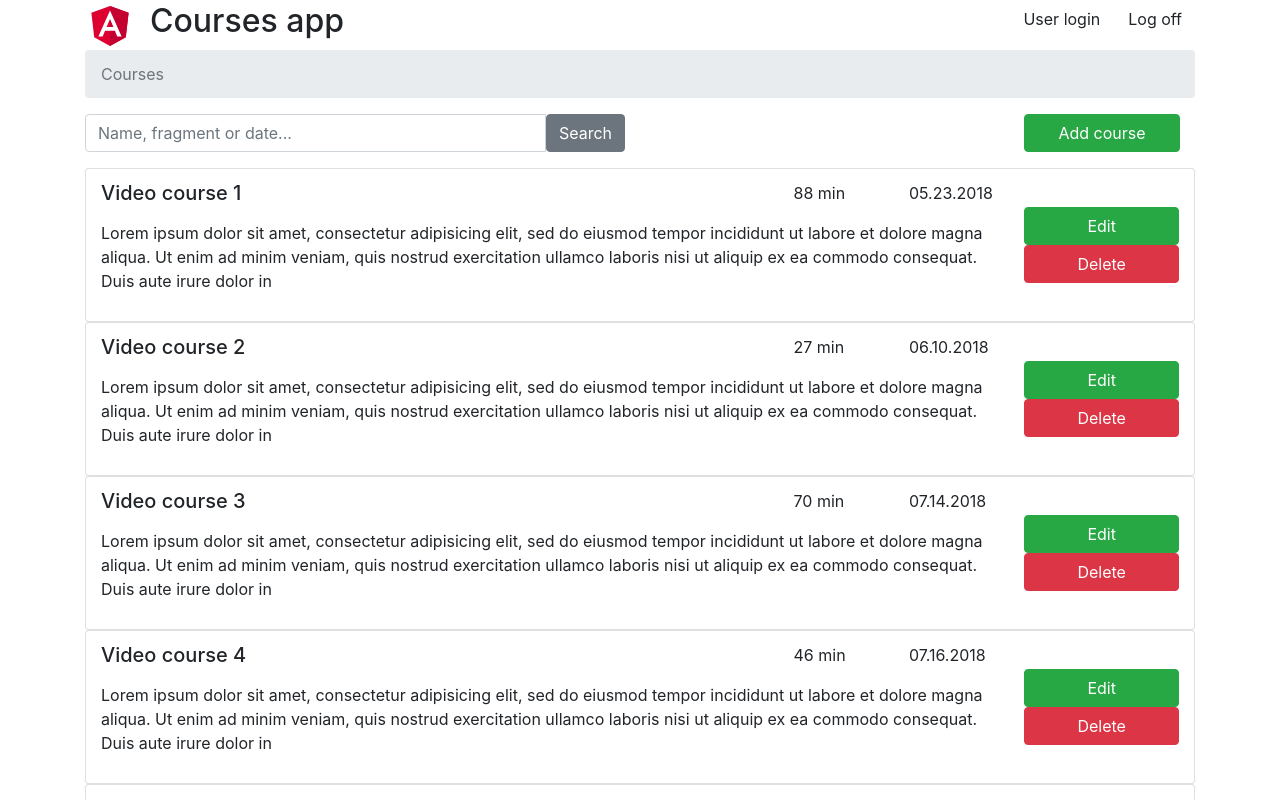
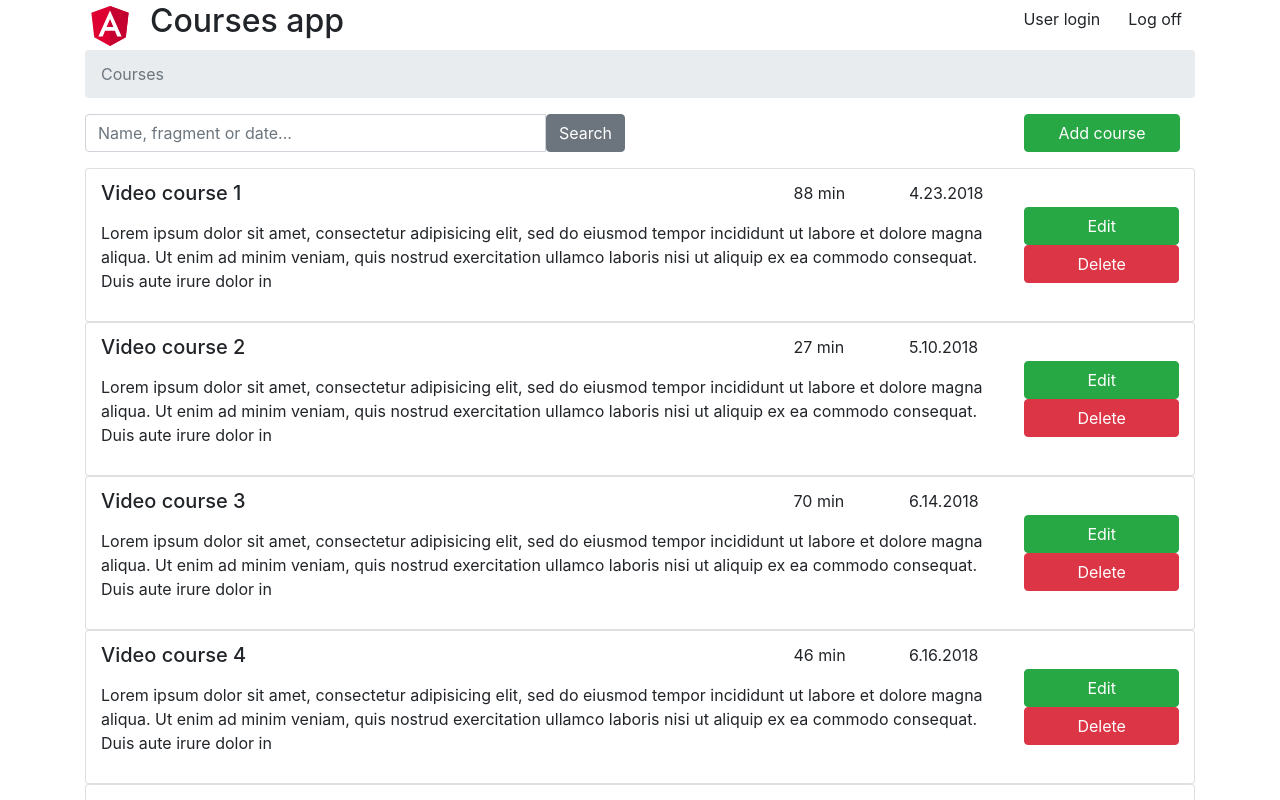
Before and after one commit to q3spxx/courses, an Angular app: page / in a window 1280 px wide. Shown: the top 800 px of the page. Built offline with nearby package versions, Linux system fonts and the light colour scheme.

Commit message:
fixed types add filename

```diff
--- a/src/app/course-list/course-list-item.model.ts
+++ b/src/app/course-list/course-list-item.ts
@@ -1,7 +1,7 @@
 export interface CourseListItem {
-  id: number;
+  id: string;
   title: string;
-  creationDate: string;
+  creationDate: Date;
   duration: number;
   description: string;
 }
--- a/src/app/course-list/course-list-item/course-list-item.component.html
+++ b/src/app/course-list/course-list-item/course-list-item.component.html
@@ -4,7 +4,9 @@
       <div class="row">
         <h5 class="col-9">{{courseItem.title}}</h5>
         <p class="col">{{courseItem.duration + " min"}}</p>
-        <p class="col">{{courseItem.creationDate}}</p>
+        <p class="col">{{courseItem.creationDate.getMonth() + '.'
+           + courseItem.creationDate.getDate() + '.'
+           + courseItem.creationDate.getFullYear()}}</p>
         <p class="col-12">{{courseItem.description}}</p>
       </div>
     </div>
--- a/src/app/course-list/course-list-item/course-list-item.component.ts
+++ b/src/app/course-list/course-list-item/course-list-item.component.ts
@@ -1,5 +1,5 @@
 import { Component, OnInit, Input } from '@angular/core';
-import { CourseListItem } from '../course-list-item.model';
+import { CourseListItem } from '../course-list-item';
 
 @Component({
   selector: 'app-course-list-item',
--- a/src/app/course-list/course-list.service.ts
+++ b/src/app/course-list/course-list.service.ts
@@ -1,19 +1,19 @@
 import { Injectable } from '@angular/core';
-import { CourseListItem } from './course-list-item.model';
+import { CourseListItem } from './course-list-item';
 
 @Injectable({
   providedIn: 'root'
 })
-export class CourseListService {
+export default class CourseListService {
 
   constructor() { }
 
   public getCourseList(): CourseListItem[] {
     return [
       {
-        id: 1,
+        id: '1',
         title: 'Video course 1',
-        creationDate: '05.23.2018',
+        creationDate: new Date('05 23 2018'),
         duration: 88,
         description: 'Lorem ipsum dolor sit amet, consectetur adipisicing elit, ' +
         'sed do eiusmod tempor incididunt ut labore et dolore magna aliqua. ' +
@@ -21,9 +21,9 @@ export class CourseListService {
         'nisi ut aliquip ex ea commodo consequat. Duis aute irure dolor in'
       },
       {
-        id: 2,
+        id: '2',
         title: 'Video course 2',
-        creationDate: '06.10.2018',
+        creationDate: new Date('06 10 2018'),
         duration: 27,
         description: 'Lorem ipsum dolor sit amet, consectetur adipisicing elit, ' +
         'sed do eiusmod tempor incididunt ut labore et dolore magna aliqua. ' +
@@ -31,9 +31,9 @@ export class CourseListService {
         'nisi ut aliquip ex ea commodo consequat. Duis aute irure dolor in'
       },
       {
-        id: 3,
+        id: '3',
         title: 'Video course 3',
-        creationDate: '07.14.2018',
+        creationDate: new Date('07 14 2018'),
         duration: 70,
         description: 'Lorem ipsum dolor sit amet, consectetur adipisicing elit, ' +
         'sed do eiusmod tempor incididunt ut labore et dolore magna aliqua. ' +
@@ -41,9 +41,9 @@ export class CourseListService {
         'nisi ut aliquip ex ea commodo consequat. Duis aute irure dolor in'
       },
       {
-        id: 4,
+        id: '4',
         title: 'Video course 4',
-        creationDate: '07.16.2018',
+        creationDate: new Date('07 16 2018'),
         duration: 46,
         description: 'Lorem ipsum dolor sit amet, consectetur adipisicing elit, ' +
         'sed do eiusmod tempor incididunt ut labore et dolore magna aliqua. ' +
@@ -51,9 +51,9 @@ export class CourseListService {
         'nisi ut aliquip ex ea commodo consequat. Duis aute irure dolor in'
       },
       {
-        id: 5,
+        id: '5',
         title: 'Video course 5',
-        creationDate: '08.21.2018',
+        creationDate: new Date('08 21 2018'),
         duration: 30,
         description: 'Lorem ipsum dolor sit amet, consectetur adipisicing elit, ' +
         'sed do eiusmod tempor incididunt ut labore et dolore magna aliqua. ' +
--- a/src/app/course-list/course-list/course-list.component.ts
+++ b/src/app/course-list/course-list/course-list.component.ts
@@ -1,6 +1,6 @@
 import { Component, OnInit, Input } from '@angular/core';
 import { CourseListItem } from '../course-list-item.model';
-import { CourseListService } from '../course-list.service';
+import CourseListService from '../course-list.service';
 
 @Component({
   selector: 'app-course-list',
```
